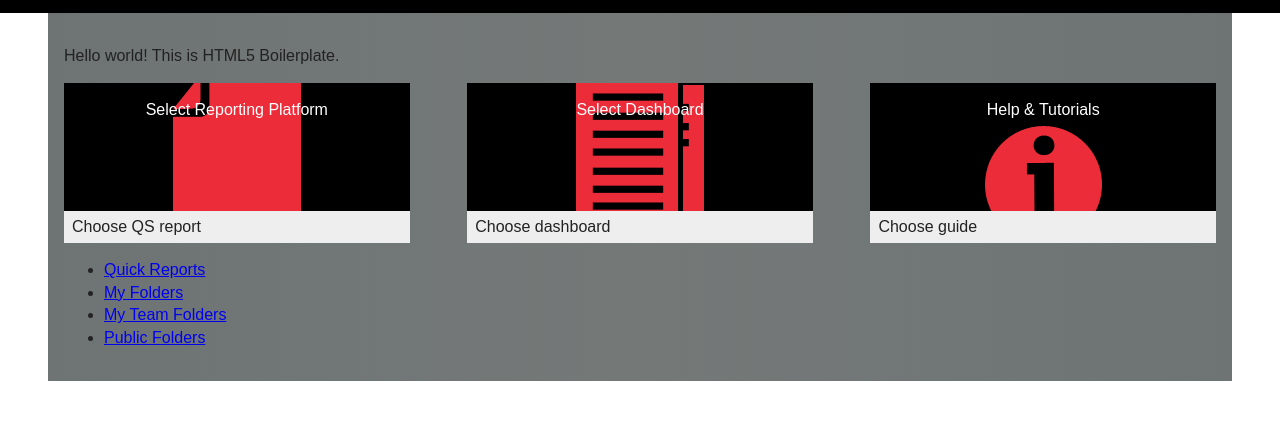
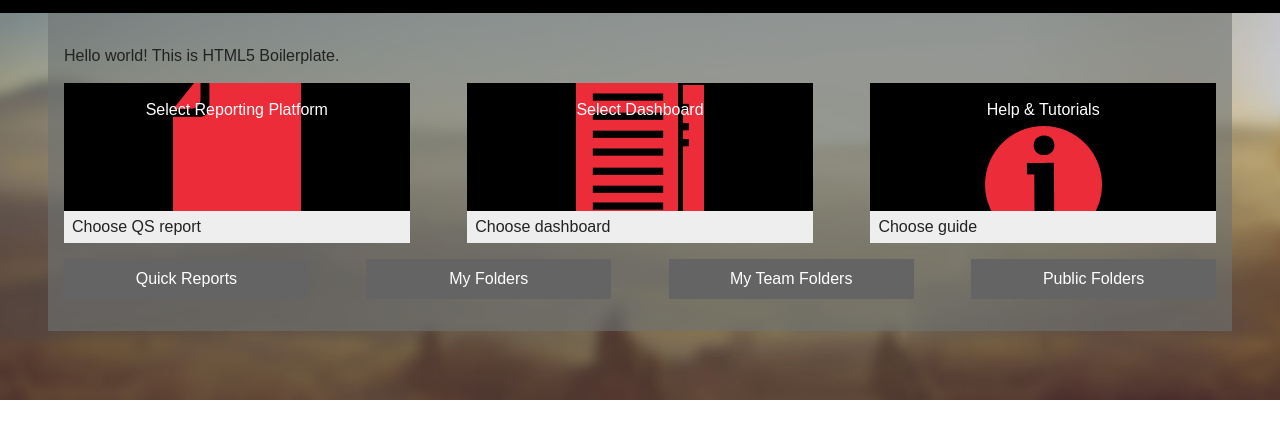
Before and after one commit to charlie10/webapp, a plain HTML site: page index.html in a window 1280 px wide. Shown: the part 47-486 px from the top of the page. Drawn offline with Linux system fonts and the light colour scheme.

Commit message:
Tabs layout

```diff
--- a/css/main.css
+++ b/css/main.css
@@ -113,12 +113,17 @@ header form{
     margin: auto;
 }
 body{
-    background-image: url("c:/WebApp_proj/H5BP/img/body-background.jpg");
+    background-image: url("img/body-background.jpg");
     background-repeat: no-repeat;
     background-size: cover;
 }
 
 nav{
+    display: flex;
+    justify-content: space-between;
+}
+
+.display-flex-space-between{
     display: flex;
     justify-content: space-between;
 }
@@ -152,7 +157,8 @@ nav{
 }
 
 .bg{
-    background: linear-gradient(to left,#6E7474,#747978,#6E7474);
+
+    background-color: rgba(110,116,116,0.6);
     width: 90%;
     height: 100%;
     margin: auto;
@@ -221,6 +227,34 @@ nav{
 
 
 /*=====================end dropmenu====================*/
+
+/*=====================Tabs====================*/
+
+.tabs ul{
+    padding:0;
+}
+
+.tabs li{
+    width: 21.25%;
+    display: inline-block;
+    background-color: #646464;
+    line-height: 2.5em;
+    text-align: center;
+}
+
+.tabs li a{
+    color: white;
+    text-decoration: none;
+}
+
+
+
+
+
+/*=====================end tabs====================*/
+
+
+
 
 
 /* ==========================================================================
--- a/index.html
+++ b/index.html
@@ -92,7 +92,7 @@
                 </nav>
 
                 <section class="tabs">
-                    <ul>
+                    <ul class="display-flex-space-between">
                         <li><a href="#quick-reports">Quick Reports</a></li>
                         <li><a href="#my-folders">My Folders</a></li>
                         <li><a href="#my-team-folders">My Team Folders</a></li>
```
